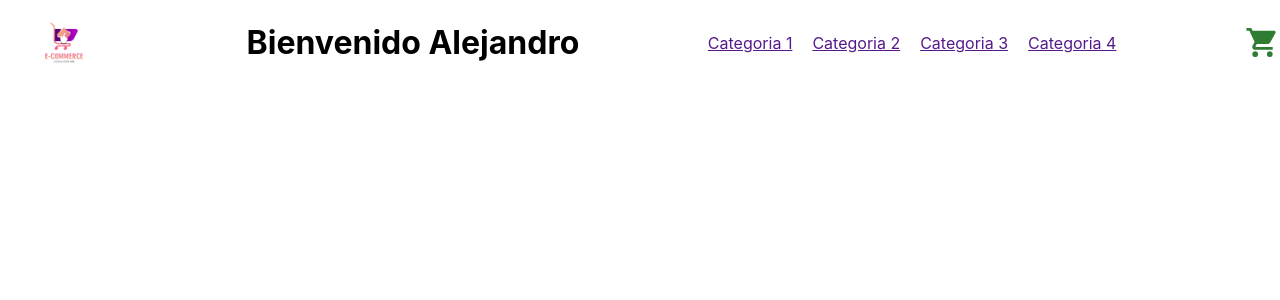
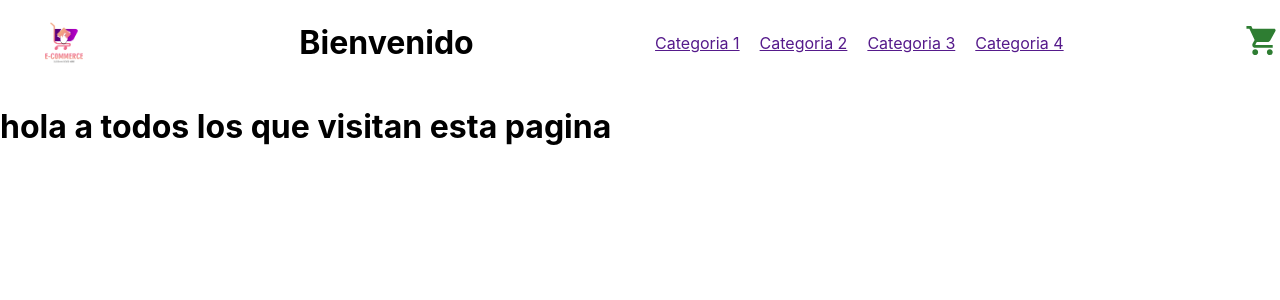
Before and after one commit to alejandromoises02/react38090, a React (Create React App) app: page / in a window 1280 px wide. Shown: the top 300 px of the page. Built offline with nearby package versions, Linux system fonts and the light colour scheme; the HTML template or start-up script is replaced by a standard one.

Commit message:
Componentes I

```diff
--- a/src/App.js
+++ b/src/App.js
@@ -1,19 +1,16 @@
 import React from "react";
-import Header from "./Components/Header/Header"
-import { Boton } from "./Components/Boton"
-import { Title } from "./Components/Title"
+import Navbar from "./Components/Navbar/Navbar"
+import ItemListContainer from "./Containers/ItemListContainer/ItemListContainer";
 
 const App = () => {
 
-  const nombreUsuario = "Alejandro";
-  const apellidoUsuario = "Fernandez"
+  const mensaje = "hola a todos los que visitan esta pagina"
 
   return (
     <>
-      <Header nombre={nombreUsuario} id="1" apellido={apellidoUsuario}>
-        <Boton />
-        <Title />
-      </Header>
+      <Navbar />
+      <ItemListContainer
+      greeting={mensaje}/>
     </>
   )
 }
--- /dev/null
+++ b/src/Components/Cartidget/CartWidget.js
@@ -0,0 +1,12 @@
+import React from 'react'
+import ShoppingCartIcon from '@mui/icons-material/ShoppingCart';
+
+const CartWidget = () => {
+  return (
+    <div>
+      <ShoppingCartIcon color="success" fontSize="large" />
+    </div>
+  )
+}
+
+export default CartWidget
--- a/src/Components/Header/Header.js
+++ b/src/Components/Navbar/Navbar.js
@@ -1,10 +1,10 @@
 import React from 'react'
 import logo from '../../assets/logo.png'
-import ShoppingCartIcon from '@mui/icons-material/ShoppingCart';
+import CartWidget from '../Cartidget/CartWidget';
 import { Nav } from './Nav/Nav';
 
 
-const Header = ({ nombre, apellido, id, children }) => {
+const Navbar = ({ nombre, apellido, id, children }) => {
 
     const categorias = [
         { id: 0, nombre: 'Categoria 1' },
@@ -18,7 +18,7 @@ const Header = ({ nombre, apellido, id, children }) => {
             <img style={styles.imagen} src={logo} alt="logo" />
             <h1>Bienvenido {nombre}</h1>
             <Nav categorias={categorias}/>
-            <ShoppingCartIcon color="success" fontSize="large" />
+            <CartWidget />
         </header>
     )
 }
@@ -35,4 +35,4 @@ const styles = {
     },
 }
 
-export default Header
+export default Navbar
--- /dev/null
+++ b/src/Containers/ItemListContainer/ItemListContainer.js
@@ -0,0 +1,9 @@
+import React from 'react'
+
+const ItemListContainer = ({greeting}) => {
+  return (
+    <h1>{greeting}</h1>
+  )
+}
+
+export default ItemListContainer
```
Also changed, not shown: src/Components/Header/Header.css (deleted, +0 -13 lines), src/App.css (line endings or trailing spaces), src/Components/Navbar/Nav/Nav.js (renamed from src/Components/Header/Nav/Nav.js), src/Components/Navbar/Navbar.Style.js (added).
